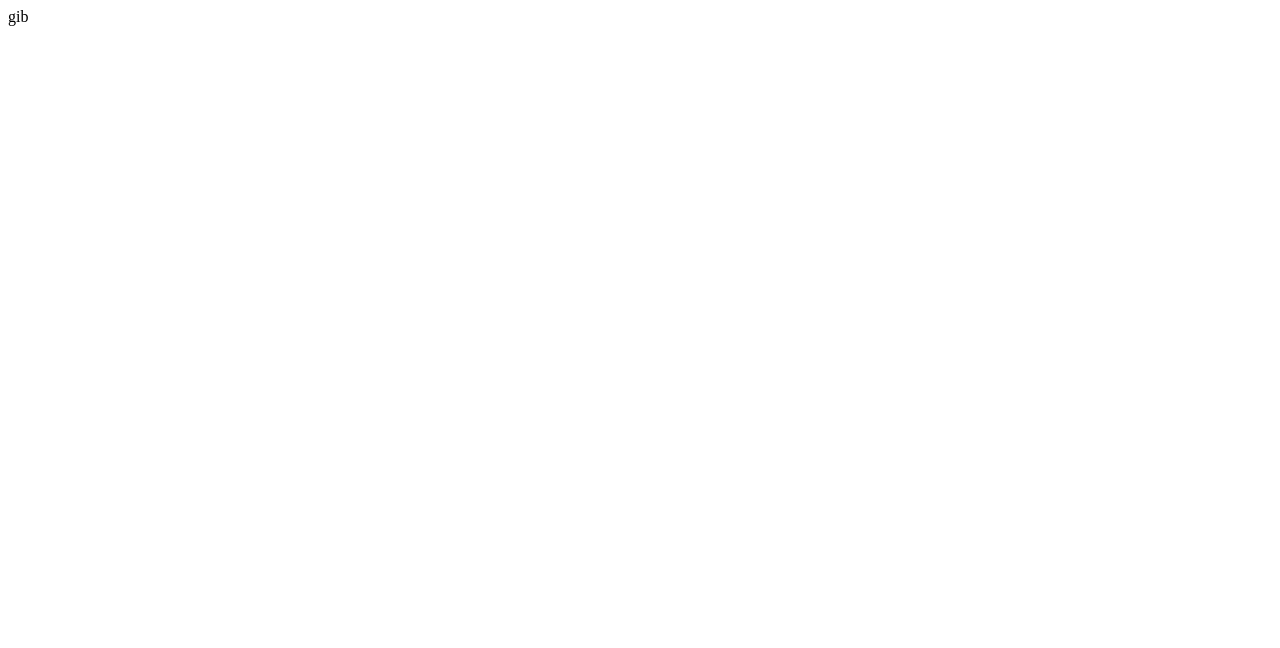
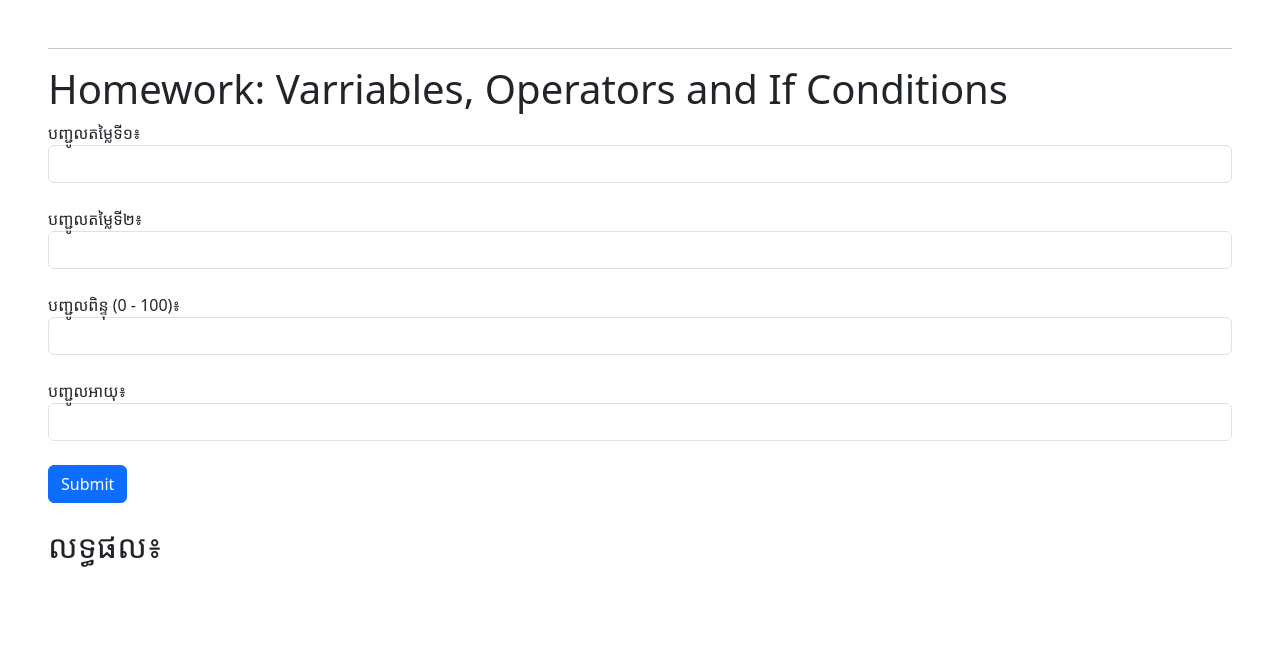
Before and after one commit to Kboy123-st/Homework-Varriables-Operators-and-If-Conditions, a plain HTML site: page index.html in a window 1280 px wide. Drawn offline with nearby package versions, Linux system fonts and the light colour scheme.

Commit message:
Update index.html

```diff
--- a/index.html
+++ b/index.html
@@ -1 +1,107 @@
-gib
+<!DOCTYPE html>
+<html lang="en">
+<head>
+   <meta charset="UTF-8">
+   <meta name="viewport" content="width=device-width, initial-scale=1.0">
+   <link href="https://cdn.jsdelivr.net/npm/bootstrap@5.3.8/dist/css/bootstrap.min.css" rel="stylesheet" integrity="sha384-sRIl4kxILFvY47J16cr9ZwB07vP4J8+LH7qKQnuqkuIAvNWLzeN8tE5YBujZqJLB" crossorigin="anonymous">
+   <script src="https://cdn.jsdelivr.net/npm/bootstrap@5.3.8/dist/js/bootstrap.bundle.min.js" integrity="sha384-FKyoEForCGlyvwx9Hj09JcYn3nv7wiPVlz7YYwJrWVcXK/BmnVDxM+D2scQbITxI" crossorigin="anonymous"></script>
+   <title>Homwork 1</title>
+</head>
+<body class="m-5">
+   <hr>
+   <h1>Homework: Varriables, Operators and If Conditions</h1>
+   <label for="num1">បញ្ជូលតម្លៃទី១៖ </label><br>
+   <input type="number" name="num1" id="num1" class="form-control w-100">
+   <br>
+   <label for="num2">បញ្ជូលតម្លៃទី២៖ </label><br>
+   <input type="number" name="num2" id="num2" class="form-control w-100">
+   <br>
+   <label for="score">បញ្ជូលពិន្ទុ (0 - 100)៖ </label><br>
+   <input type="number" name="score" id="score" class="form-control w-100">
+   <br>
+   <label for="age">បញ្ជូលអាយុ៖ </label><br>
+   <input type="number" name="age" id="age" class="form-control w-100">
+   <br>
+   <button class="btn btn-primary" id="submit" onclick="submit()">Submit</button>
+   <br><br>
+   <h2>លទ្ធផល៖</h2>
+   <br>
+
+   <div style="display: none;" id="result">
+   <p>១.ការគណនានែតម្លៃទី១ និងទី២៖ </p>
+      <ul class="p-3 bg-primary-subtle border border-primary rounded" style="list-style-type: none;">
+         <li>- ផលបូក៖ <span id="plusResult"></span></li>
+         <li>- ផលដក៖ <span id="minusResult"></span></li>
+         <li>- ផលគុណ៖ <span id="multiResult"></span></li>
+         <li>- ផលចែក៖ <span id="divideResult"></span></li>
+      </ul>
+      <p>២. ពិន្ទុធ្លាក់ឬ ជាប់៖</p>
+      <p class="bg-warning-subtle p-3 border border-warning rounded">- លទ្ធផល៖ <span id="gradeResult"></span></p>
+      <p>៣. ប្រៀបធៀបតម្លៃទី១ និងទី២៖</p>
+      <P class="bg-danger-subtle p-3 border border-danger rounded">- ការប្រៀបធៀប៖ <span id="compareGrade"></span></P>
+      <p>៤. ការត្រួតពិនិត្រអាយុរបស់អ្នក៖</p>
+      <p class="bg-secondary-subtle p-3 border border-secondary rounded">- អាយុរបស់អ្នក៖ <span id="checkAge"></span></p>
+   </div>
+
+      <script>
+         // 1. Calculate the results of num1 and num2
+         function submit() {
+            let number1 = parseInt(document.getElementById("num1").value);
+            let number2 = parseInt(document.getElementById("num2").value);
+
+            let plusResult = number1 + number2;
+            let minusResult = number1 - number2;
+            let multiResult = number1 * number2;
+            let divideResult = number1 / number2;
+            document.getElementById("plusResult").innerHTML = plusResult;
+            document.getElementById("minusResult").innerHTML = minusResult;
+            document.getElementById("multiResult").innerHTML = multiResult;
+            document.getElementById("divideResult").innerHTML = divideResult;
+
+            // 2. Check if the score is pass or fail
+
+            let getScore = parseFloat(document.getElementById("score").value);
+            if (getScore >= 50 && getScore <= 100) {
+               document.getElementById("gradeResult").innerHTML = "ជាប់";
+            } else if(getScore >= 0 && getScore < 50) {
+               document.getElementById("gradeResult").innerHTML = "ធ្លាក់";
+            } else {
+               document.getElementById("gradeResult").innerHTML = "អ្នកបញ្ជូលពិន្ទុមិនត្រឹមត្រូវ!";
+            }
+
+            // 3 Compare num1 and num2
+            if (number1 > number2){
+               document.getElementById("compareGrade").innerHTML = "តម្លៃទី១ ធំជាង";
+            } else if(number1 < number2){
+               document.getElementById("compareGrade").innerHTML = "តម្លៃទី២ ធំជាង";
+            } else if(number1 == number2) {
+               document.getElementById("compareGrade").innerHTML = "តម្លៃទី១ ស្មើនឹងតម្លៃទី២";
+            } else {
+               document.getElementById("compareGrade").innerHTML = "តម្លៃទី១ ឬទី២ មិនបានបញ្ជូល!";
+            }
+
+            // 4 check age
+            let getAge = parseInt(document.getElementById("age").value);
+             if(getAge >= 0 && getAge <= 2) {
+               document.getElementById("checkAge").innerHTML = "វ័យទារក";
+            } else if(getAge >= 3 && getAge <= 12 ){
+               document.getElementById("checkAge").innerHTML = "វ័យកុមារ";
+            } else if(getAge >= 13 && getAge <= 19) {
+               document.getElementById("checkAge").innerHTML = "វ័យជំទង់";
+            } else if(getAge >= 20 && getAge <= 35) {
+               document.getElementById("checkAge").innerHTML = "ពេញវ័យ";
+            } else if(getAge >= 36 && getAge <= 60) {
+               document.getElementById("checkAge").innerHTML = "វ័យកណ្តាល";
+            } else if(getAge > 60) {
+               document.getElementById("checkAge").innerHTML = "វ័យចំណាស់";
+            }
+
+            var show = document.getElementById("result");
+            show.style.display = "block";
+
+         }
+      </script>
+
+
+</body>
+</html>
```
